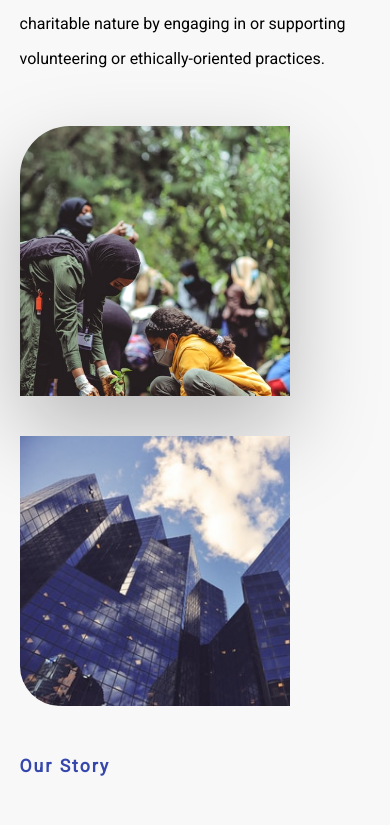
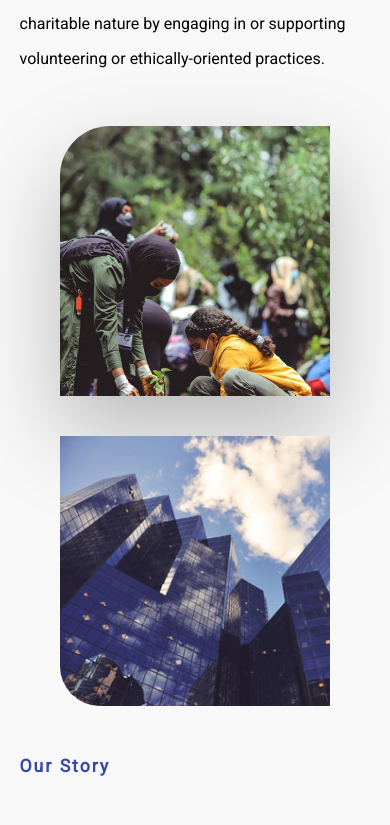
Before and after one commit to elikeyz/trucsr, a Next.js app: page / in a window 390 px wide. Shown: the part 1030-1855 px from the top of the page. Built offline with nearby package versions, Linux system fonts and the light colour scheme.

Commit message:
center images on mobile view

```diff
--- a/styles/About.module.css
+++ b/styles/About.module.css
@@ -120,6 +120,14 @@
     margin-bottom: 20px;
   }
 
+  .storySection {
+    align-items: center;
+  }
+
+  .storyImages {
+    margin-right: 0;
+  }
+
   .storySection article {
     margin-top: 20px;
   }
--- a/styles/Partners.module.css
+++ b/styles/Partners.module.css
@@ -181,6 +181,7 @@
       .testimonial {
         flex-direction: column;
         padding-left: 0;
+        align-items: center;
       }
 
       .imageWrapper {
```
